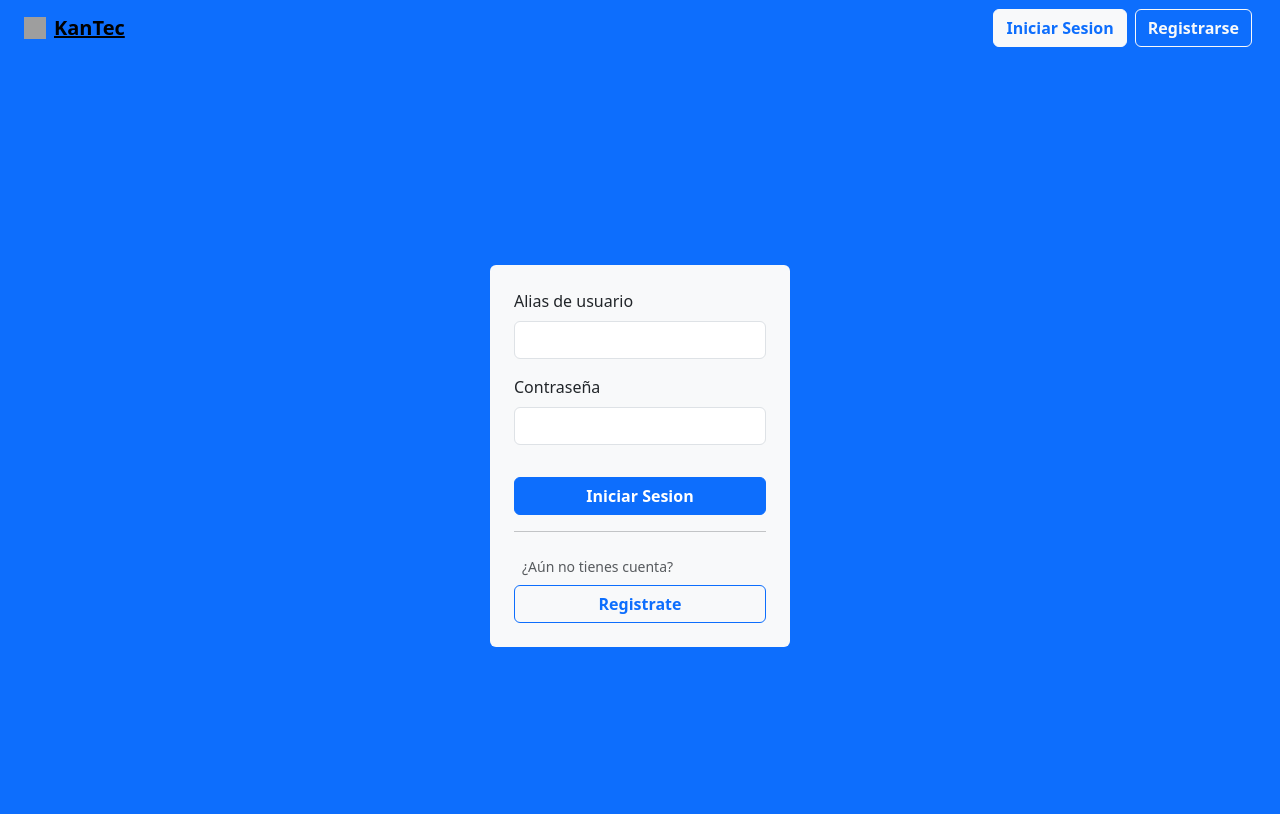
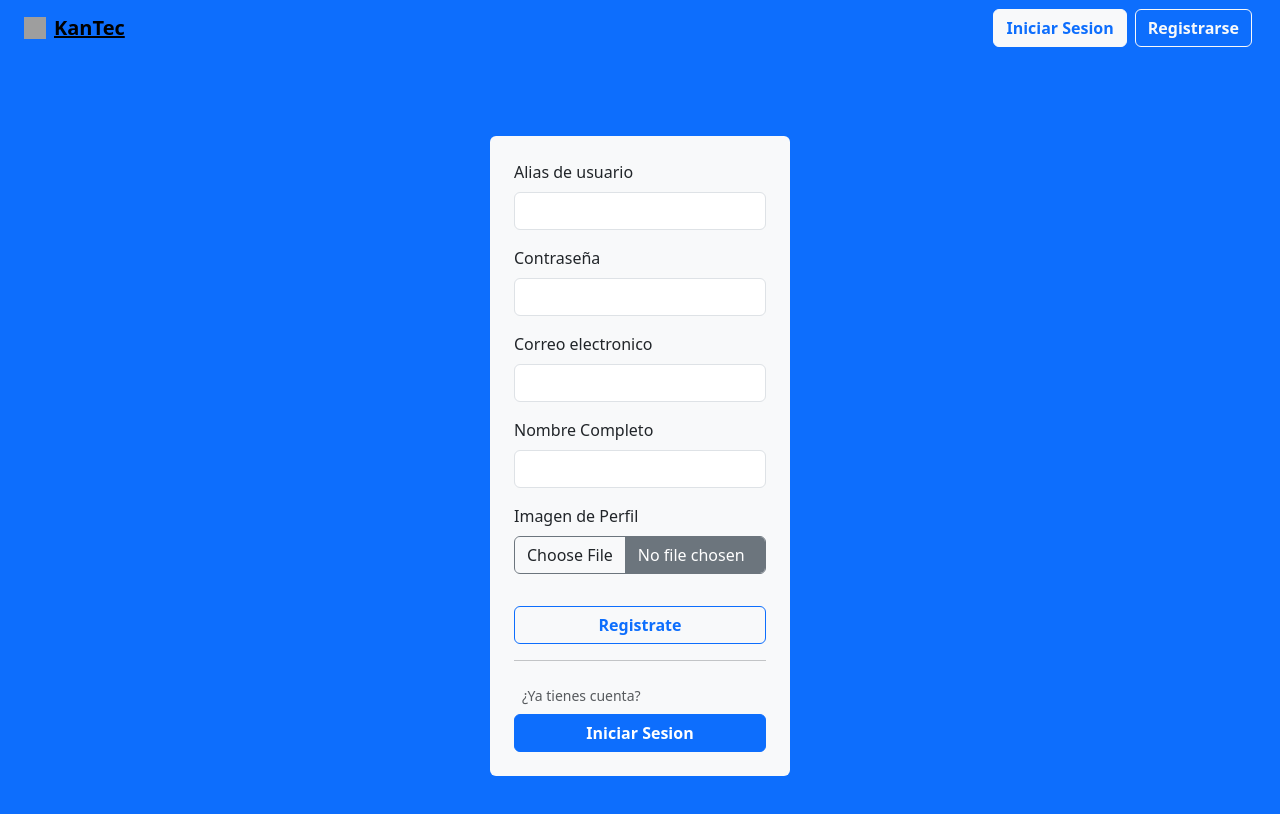
Before and after one commit to AlanMachado-dev/KanTec, an Angular app: page /registro in a window 1280 px wide. Shown: the top 814 px of the page. Built offline with nearby package versions, Linux system fonts and the light colour scheme; grey boxes are pictures that could not be loaded.

Commit message:
cositas :)

```diff
--- a/src/app/app.html
+++ b/src/app/app.html
@@ -1,2 +1,2 @@
-<app-navbar *ngIf = "router.url!=='/ingresar'||'/registro'"></app-navbar>
+<app-navbar *ngIf = "router.url!=='/ingreso'||'/registro'"></app-navbar>
 <router-outlet></router-outlet>
--- a/src/app/app.routes.ts
+++ b/src/app/app.routes.ts
@@ -5,7 +5,7 @@ import { Registro } from './componentes/registro/registro';
 
 export const routes: Routes = [
     {path : '', component: Carrusel},
-    {path : 'ingresar', component: Ingresar},
+    {path : 'ingreso', component: Ingresar},
     {path : 'registro', component: Registro}
 
 
--- a/src/app/componentes/ingresar/ingresar.html
+++ b/src/app/componentes/ingresar/ingresar.html
@@ -12,7 +12,7 @@
             <button type="submit" class="btn btn-primary mt-3 w-100 h-25 fw-bold">Iniciar Sesion</button>
             <hr>
             <div class="form-text p-2">¿Aún no tienes cuenta?</div>
-            <button type="submit" class="btn btn-outline-primary w-100 h-25 fw-bold">Registrate</button>
+            <a routerLink="/registro" class="btn btn-outline-primary w-100 h-25 fw-bold">Registrate</a>
         </form>
     </div>
 </div>
--- a/src/app/componentes/ingresar/ingresar.ts
+++ b/src/app/componentes/ingresar/ingresar.ts
@@ -1,8 +1,9 @@
 import { Component } from '@angular/core';
+import { RouterLink } from "@angular/router";
 
 @Component({
   selector: 'app-ingresar',
-  imports: [],
+  imports: [RouterLink],
   templateUrl: './ingresar.html',
   styles: ``,
 })
--- a/src/app/componentes/navbar/navbar.html
+++ b/src/app/componentes/navbar/navbar.html
@@ -11,7 +11,7 @@
     <div class="collapse navbar-collapse" id="navbarSupportedContent">
       <ul class="navbar-nav ms-auto mb-2 mb-lg-0">
         <li>
-          <a class="btn btn-light text-primary mx-1 fw-bold" routerLink="/ingresar">Iniciar Sesion</a>
+          <a class="btn btn-light text-primary mx-1 fw-bold" routerLink="/ingreso">Iniciar Sesion</a>
         </li>
         <li>
           <a class="btn btn-outline-light mx-1 fw-bold" routerLink="/registro">Registrarse</a>
--- a/src/app/componentes/registro/registro.html
+++ b/src/app/componentes/registro/registro.html
@@ -7,12 +7,26 @@
             </div>
             <div class="mb-3">
                 <label for="exampleInputPassword1" class="form-label">Contraseña</label>
-                <input type="password" class="form-control" id="exampleInputPassword1">
+                <input type="password" class="form-control" id="exampleInputP">
             </div>
-            <button type="submit" class="btn btn-primary mt-3 w-100 h-25 fw-bold">Iniciar Sesion</button>
+            <div class="mb-3">
+                <label for="exampleInputPassword1" class="form-label">Correo electronico</label>
+                <input type="email" class="form-control" id="exam">
+            </div>
+            <div class="mb-3">
+                <label for="exampleInputPassword1" class="form-label">Nombre Completo</label>
+                <input type="text" class="form-control" id="exampleI">
+            </div>
+            <div class="mb-3">
+
+                <label for="exampleInputPassword1" class="form-label">Imagen de Perfil</label>
+                <input type="file" class="btn btn-secondary form-control" id="exa">
+            </div>
+
+            <button type="submit" class="btn btn-outline-primary mt-3 w-100 h-25 fw-bold">Registrate</button>
             <hr>
-            <div class="form-text p-2">¿Aún no tienes cuenta?</div>
-            <button type="submit" class="btn btn-outline-primary w-100 h-25 fw-bold">Registrate</button>
+            <div class="form-text p-2">¿Ya tienes cuenta?</div>
+            <a routerLink="/ingreso" class="btn btn-primary  w-100 h-25 fw-bold">Iniciar Sesion</a>
         </form>
     </div>
 </div>
--- a/src/app/componentes/registro/registro.ts
+++ b/src/app/componentes/registro/registro.ts
@@ -1,8 +1,9 @@
 import { Component } from '@angular/core';
+import { RouterLink } from "@angular/router";
 
 @Component({
   selector: 'app-registro',
-  imports: [],
+  imports: [RouterLink],
   templateUrl: './registro.html',
   styles: ``,
 })
```
